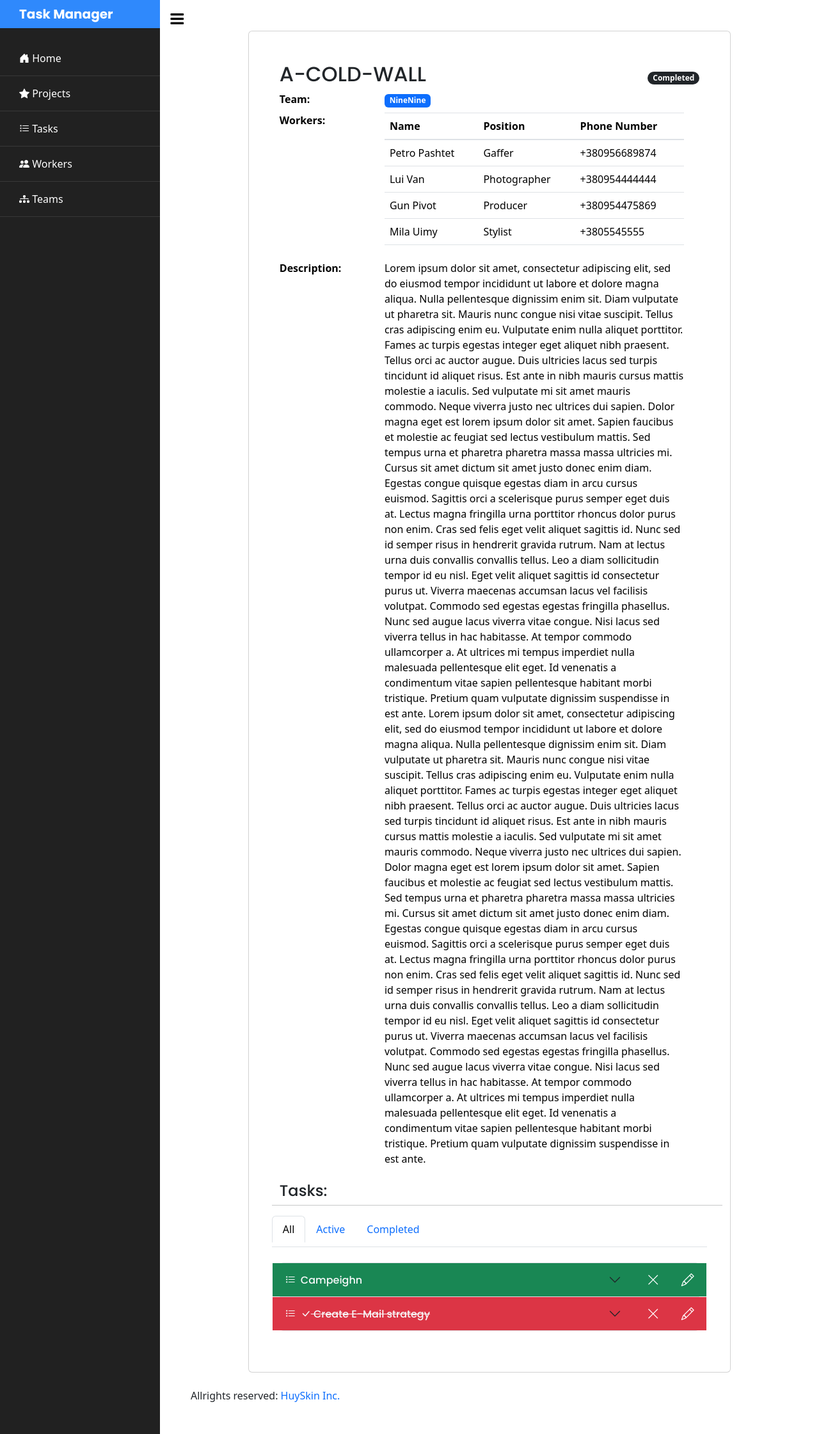
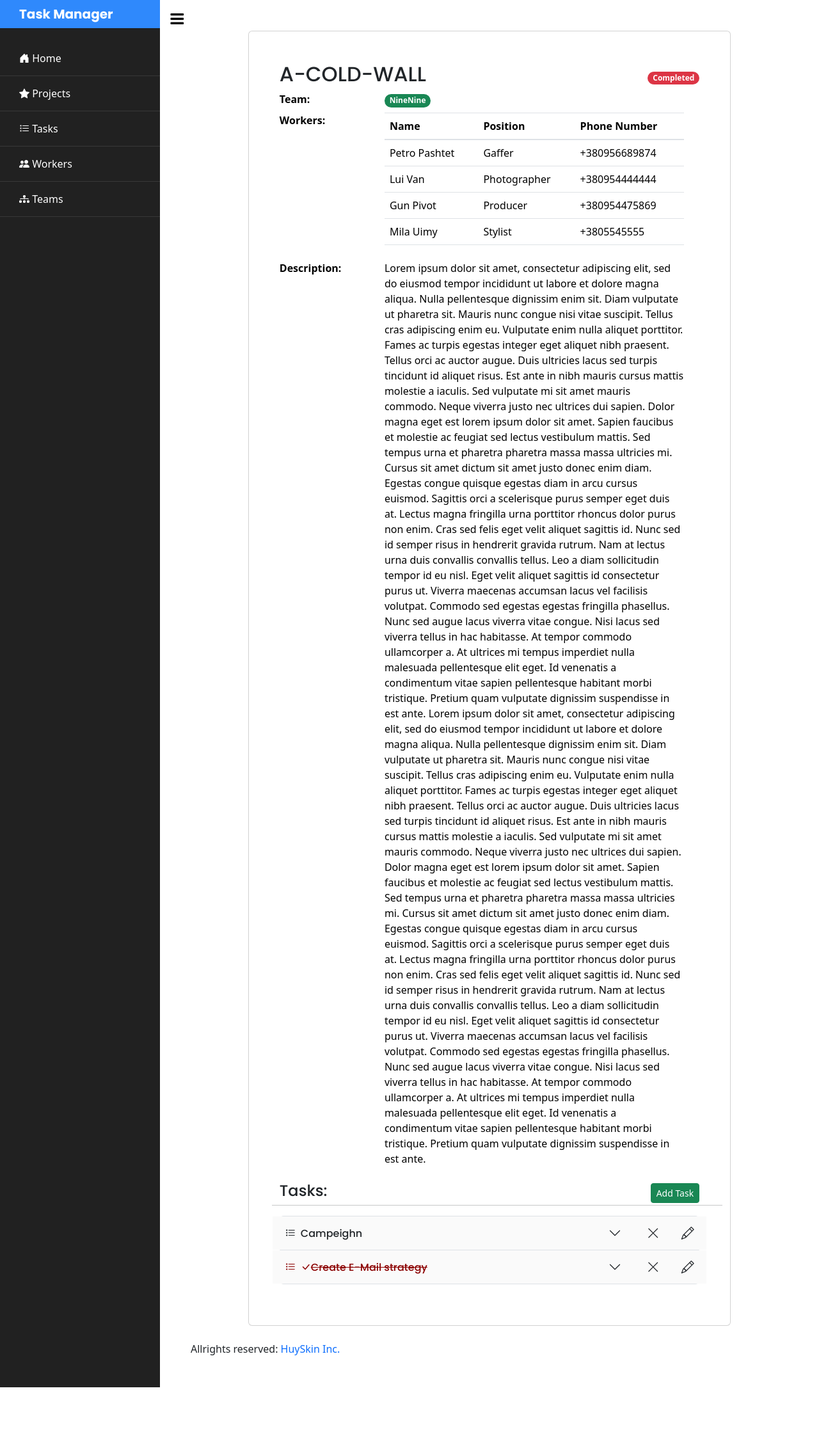
Before and after one commit to numerodiciannove/py-django-production-task-manager, a Django app: page /projects/5/ in a window 1280 px wide. Shown: the whole page at 64% size. After the commit the page ends 2168 px from the top, so only its background shows below. Run offline with Django 5.2, Linux system fonts and the light colour scheme; data comes from the database, SQL or seed files in the repository; parts of the project's set-up code (start-up, migrations or seed data) failed here and were passed over; some libraries are stand-ins or nearby versions.

Commit message:
Add create, update, delete task in project + some fixes: - add templates (project_task_create_update.html, project_task_delete.html) - add views (project_task_create, project_task_update, ProjectTaskDeleteView) - add form (ProjectTaskForm) - add urls (project task create, update, delete) - add crispy_forms, crispy_bootstrap5 to settings.py - some templates visual fixes

```diff
--- a/task_manager/urls.py
+++ b/task_manager/urls.py
@@ -1,21 +1,38 @@
 from django.conf import settings
 from django.conf.urls.static import static
 from django.urls import path
-from task_manager.views import index, ProjectListView, ProjectDetailView
+from task_manager.views import (
+    index,
+    ProjectListView,
+    ProjectDetailView,
+    ProjectTaskDeleteView,
+    project_task_create,
+    project_task_update,
+)
 
 urlpatterns = [
-    path(
-        "", index, name="index"
-    ),
-    path(
-        "projects/",
-        ProjectListView.as_view(),
-        name="projects-list",
-    ),
-    path(
-        "projects/<int:pk>/",
-        ProjectDetailView.as_view(),
-        name="project-detail"),
-] + static(settings.STATIC_URL, document_root=settings.STATIC_ROOT)
+                  path(
+                      "", index, name="index"
+                  ),
+                  path(
+                      "projects/",
+                      ProjectListView.as_view(),
+                      name="projects-list",
+                  ),
+                  path(
+                      "projects/<int:pk>/",
+                      ProjectDetailView.as_view(),
+                      name="project-detail"),
+                  path("projects/<int:pk>/create_task/",
+                       project_task_create, name="project-task-create"
+                       ),
+                  path("projects/<int:project_id>/task_update/<int:task_id>/",
+                       project_task_update, name="project-task-update"),
+                  path('projects/<int:project_id>/delete_task/<int:pk>/',
+                       ProjectTaskDeleteView.as_view(),
+                       name='project-task-delete'
+                       ),
+              ] + static(settings.STATIC_URL,
+                         document_root=settings.STATIC_ROOT)
 
 app_name = "task_manager"
--- a/task_manager/views.py
+++ b/task_manager/views.py
@@ -1,7 +1,8 @@
 from django.db.models import QuerySet
-from django.shortcuts import render
-from django.urls import reverse
+from django.shortcuts import render, get_object_or_404, redirect
+from django.urls import reverse_lazy
 from django.views import generic
+from .forms import ProjectTaskForm
 from .utils import calculate_percentage
 from task_manager.models import Task, Worker, Project, Team, Position
 
@@ -150,3 +151,59 @@ class ProjectDetailView(generic.DetailView):
             }
             tasks_info.append(task_info)
         return tasks_info
+
+
+def project_task_create(request, pk):
+    project = Project.objects.get(pk=pk)
+
+    if request.method == 'POST':
+        form = ProjectTaskForm(request.POST)
+        if form.is_valid():
+            task = form.save(commit=False)
+            task.project = project
+            task.save()
+            return redirect(
+                "task_manager:project-detail",
+                pk=project.id
+            )
+    else:
+        form = ProjectTaskForm()
+
+    return render(request,
+                  'task_manager/projects/project_task_create_update.html',
+                  {'form': form, 'project': project, "name": "create"}, )
+
+
+def project_task_update(request, project_id, task_id):
+    project = get_object_or_404(Project, pk=project_id)
+    task = get_object_or_404(Task, pk=task_id, project=project)
+
+    if request.method == 'POST':
+        form = ProjectTaskForm(request.POST, instance=task)
+        if form.is_valid():
+            form.save()
+            return redirect("task_manager:project-detail", pk=project.id)
+    else:
+        form = ProjectTaskForm(instance=task)
+
+    return render(request,
+                  'task_manager/projects/project_task_create_update.html',
+                  {'form': form, 'project': project, "name": "update"})
+
+
+class ProjectTaskDeleteView(generic.DeleteView):
+    model = Task
+    template_name = 'task_manager/projects/project_task_delete.html'
+    context_object_name = 'task'
+
+    def get_success_url(self):
+        project_id = self.kwargs.get('project_id')
+        return reverse_lazy('task_manager:project-detail',
+                            kwargs={'pk': project_id})
+
+    def get_object(self, queryset=None):
+        project_id = self.kwargs.get('project_id')
+        task_id = self.kwargs.get('pk')
+        project = get_object_or_404(Project, id=project_id)
+        task = get_object_or_404(Task, id=task_id, project=project)
+        return task
--- a/templates/includes/task_accordion.html
+++ b/templates/includes/task_accordion.html
@@ -2,31 +2,36 @@
   <h2 class="accordion-header" id="flush-heading{{ task.id }}">
     <div class="row">
       <div class="col p-0">
-        <div class="accordion-button collapsed
-                    {% if task.is_complete %}bg-danger text-light{% else %}bg-success text-light{% endif %}"
+        <div class="accordion-button collapsed"
              type="button"
-             style="border-radius: 0"
+             style="border-radius: 0; background-color: #FAFAFA"
              data-bs-toggle="collapse"
              data-bs-target="#flush-collapse{{ task.id }}"
              aria-expanded="false"
              aria-controls="flush-collapse{{ task.id }}">
           {% if task.is_complete %}
-            <del><i class="bi bi-list-task me-2"></i><i
-                class="bi bi-check-lg"></i> {{ task.name }}</del>
+            <del style="color: darkred"><i class="bi bi-list-task me-2"></i><i
+                class="bi bi-check-lg"></i>{{ task.name }}</del>
           {% else %}
-            <i class="bi bi-list-task me-2"></i> {{ task.name }}
+            <i class="bi bi-list-task me-2"></i>
+            {{ task.name }}
           {% endif %}
         </div>
       </div>
-      <div class="col-2 p-0 d-flex align-items-center justify-content-center
-    {% if task.is_complete %}bg-danger{% else %}bg-success{% endif %}">
-        <button type="button" class="btn btn-lg"><i
-            class="bi bi-x-lg" style="color: white"></i></button>
-        <button type="button" class="btn btn-lg"><i
-            class="bi bi-pencil" style="color: white"></i></button>
+      <div class="col-2 p-0 d-flex align-items-center justify-content-center"
+           style="background-color: #FAFAFA">
+        <a href="{% url 'task_manager:project-task-delete' project_id=project.id pk=task.id %}"
+           class="btn btn-lg">
+          <i class="bi bi-x-lg"></i>
+        </a>
+        <a href="{% url 'task_manager:project-task-update' project_id=project.id task_id=task.id %}"
+           class="btn btn-lg">
+          <i class="bi bi-pencil"></i>
+        </a>
       </div>
     </div>
   </h2>
+
 
   <div id="flush-collapse{{ task.id }}" class="accordion-collapse collapse"
        aria-labelledby="flush-heading{{ task.id }}"
@@ -35,15 +40,15 @@
       <dl class="row">
         <dt class="col-sm-3">Priority</dt>
         <dd class="col-sm-9"><span
-            class="badge rounded-pill bg-dark">{{ task.priority|title }}</span>
+            class="badge bg-secondary">{{ task.priority|title }}</span>
         </dd>
         <dt class="col-sm-3">Start time</dt>
         <dd class="col-sm-9"><span
-            class="badge rounded-pill bg-dark">{{ task.start_time }}</span>
+            class="badge bg-secondary">{{ task.start_time }}</span>
         </dd>
         <dt class="col-sm-3">Deadline</dt>
         <dd class="col-sm-9"><span
-            class="badge rounded-pill bg-dark">{{ task.deadline }}</span>
+            class="badge bg-secondary">{{ task.deadline }}</span>
         </dd>
         <dt class="col-sm-3">Description</dt>
         <dd class="col-sm-9">{{ task.description }}</dd>
@@ -51,7 +56,7 @@
         <dd class="col-sm-9">
           {% for task_type in task.task_types.all %}
             <span
-                class="badge rounded-pill bg-dark">{{ task_type.name }}</span>
+                class="badge bg-secondary">{{ task_type.name }}</span>
           {% endfor %}
         </dd>
       </dl>
--- a/templates/task_manager/projects/project_detail.html
+++ b/templates/task_manager/projects/project_detail.html
@@ -14,7 +14,7 @@
                 <div>
                   {% if project.is_complete %}
                     <span
-                        class="badge rounded-pill bg-dark">Completed</span>
+                        class="badge rounded-pill bg-danger">Completed</span>
                   {% else %}
                     <span class="badge rounded-pill bg-success">Active</span>
                   {% endif %}
@@ -23,8 +23,10 @@
               <dl class="row">
                 <dl class="row">
                   <dt class="col-sm-3" style="color: black;">Team:</dt>
-                  <dd class="col-sm-9" style="color: black;"><span
-                      class="badge bg-primary">{{ project.teams.first.name }}</span>
+                  <dd class="col-sm-9" style="color: black;">
+                    <span
+                        class="badge rounded-pill bg-success">{{ project.teams.first.name }}
+                    </span>
                   </dd>
                   <dt class="col-sm-3" style="color: black;">Workers:</dt>
                   <dd class="col-sm-9" style="color: black;">
@@ -59,30 +61,16 @@
                   {% endif %}
                   </dd>
                 </dl>
-                <div><p class="h4">Tasks:</p></div>
+                <div
+                    style="display: flex; justify-content: space-between; align-items: center;">
+                  <div>
+                    <p class="h4">Tasks:</p>
+                  </div>
+                  <div>
+                    <a href="{% url "task_manager:project-task-create" pk=project.id %}" class="btn btn-success btn-sm">Add Task</a>
+                  </div>
+                </div>
                 <hr>
-                <!-- Tabs navs -->
-                <ul class="nav nav-tabs mb-4 pb-2" id="ex1" role="tablist">
-                  <li class="nav-item" role="presentation">
-                    <a class="nav-link active" id="ex1-tab-1"
-                       data-mdb-toggle="tab" href="#ex1-tabs-1" role="tab"
-                       aria-controls="ex1-tabs-1" aria-selected="true">All</a>
-                  </li>
-                  <li class="nav-item" role="presentation">
-                    <a class="nav-link" id="ex1-tab-2" data-mdb-toggle="tab"
-                       href="#ex1-tabs-2" role="tab"
-                       aria-controls="ex1-tabs-2"
-                       aria-selected="false">Active</a>
-                  </li>
-                  <li class="nav-item" role="presentation">
-                    <a class="nav-link" id="ex1-tab-3" data-mdb-toggle="tab"
-                       href="#ex1-tabs-3" role="tab"
-                       aria-controls="ex1-tabs-3"
-                       aria-selected="false">Completed</a>
-                  </li>
-                </ul>
-                <!-- Tabs navs -->
-
                 <!-- Accordion content -->
                 <div class="tab-content" id="ex1-content">
                   <div class="accordion" id="accordionPanelsStayOpenExample">
@@ -91,7 +79,6 @@
                     {% endfor %}
                   </div>
                 </div>
-                <!-- Accordion content -->
               </dl>
             </div>
           </div>
```
Also changed, not shown: py_django_production/settings.py (+10 -9 lines), task_manager/forms.py (added, +36 -0 lines), templates/task_manager/projects/project_task_create_update.html (added, +28 -0 lines), templates/task_manager/projects/project_task_delete.html (added, +24 -0 lines), templates/task_manager/projects/projects_list.html (+10 -5 lines), templates/task_manager/projects_list.html (deleted, +0 -59 lines), static/css/styles.css.
